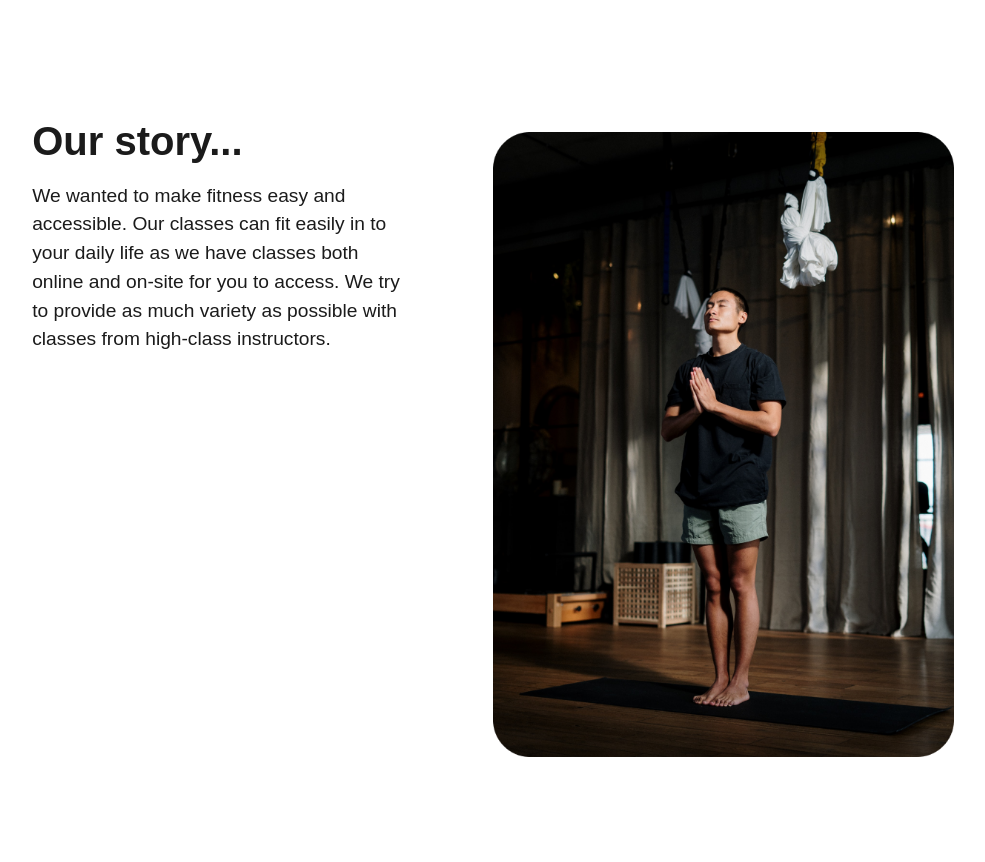
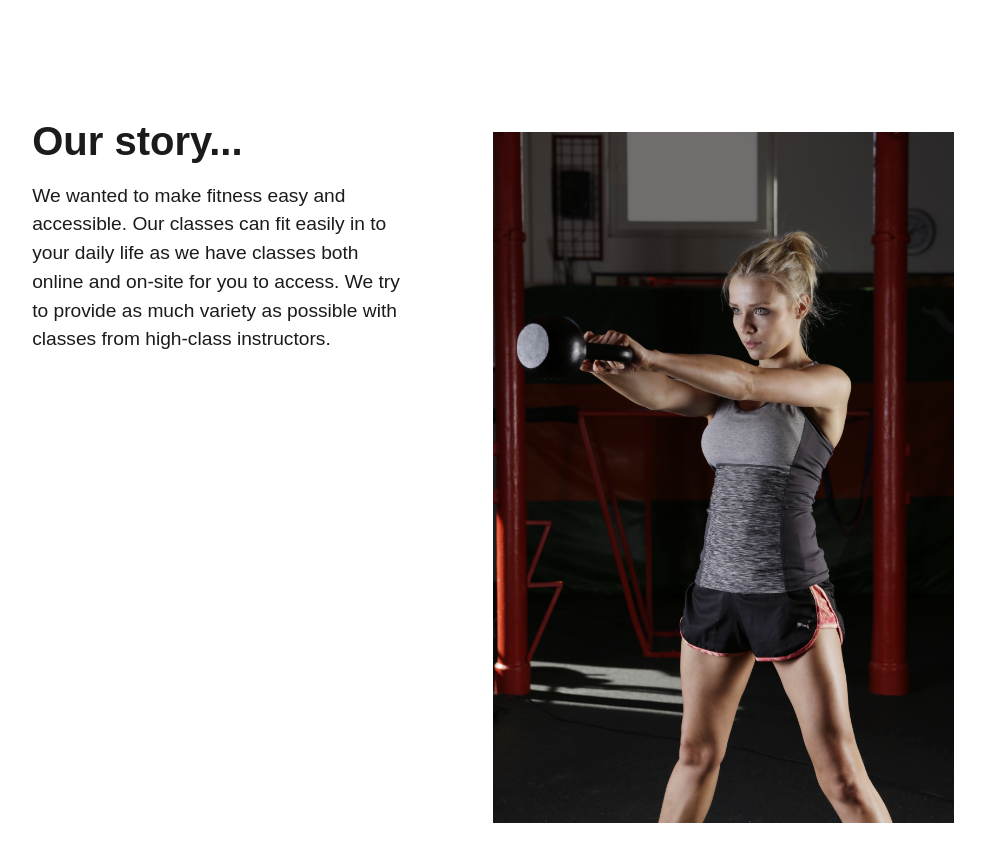
Before and after one commit to cowza1/OpenGym-landing-page, a plain HTML site: page index.html in a window 1280 px wide. Shown: the part 1124-1986 px from the top of the page, without its empty margins (147-1132 px from the left). Before the commit the page ends 1932 px from the top, so only its background shows below. Drawn offline with nearby package versions, Linux system fonts and the light colour scheme; a web font is replaced by a local one.

Commit message:
changed pic

```diff
--- a/index.html
+++ b/index.html
@@ -77,8 +77,6 @@
         </div>
         <div class="yoga">
           <h3>Weight
-            <br>
-            <br>
             Training</h3>
           <video muted loop class="video" src="./assets/pexels-jill-burrow-8893536.mp4"></video>
         </div>
@@ -101,7 +99,7 @@
           possible with classes from high-class instructors.
         </p>
       </div>
-      <img src="./assets/our-story.png" alt="our-story" />
+      <img src="./assets/our-story.jpg" />
     </section>
     <script
       src="https://cdnjs.cloudflare.com/ajax/libs/gsap/3.11.1/gsap.min.js"
```
Also changed, not shown: assets/orgonite.woff (deleted), assets/our-story.jpg (added), assets/our-story.png (deleted), 1 other file.
